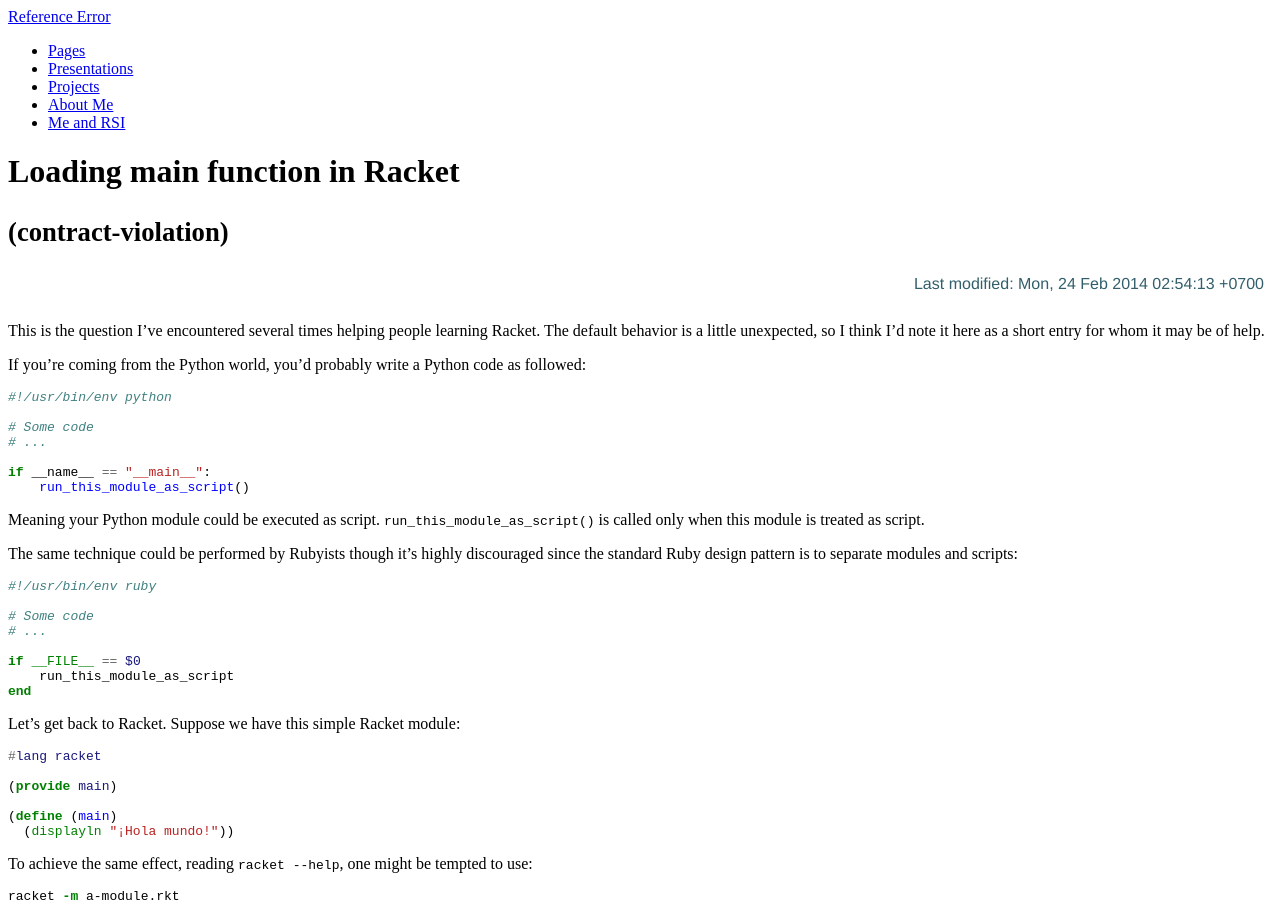
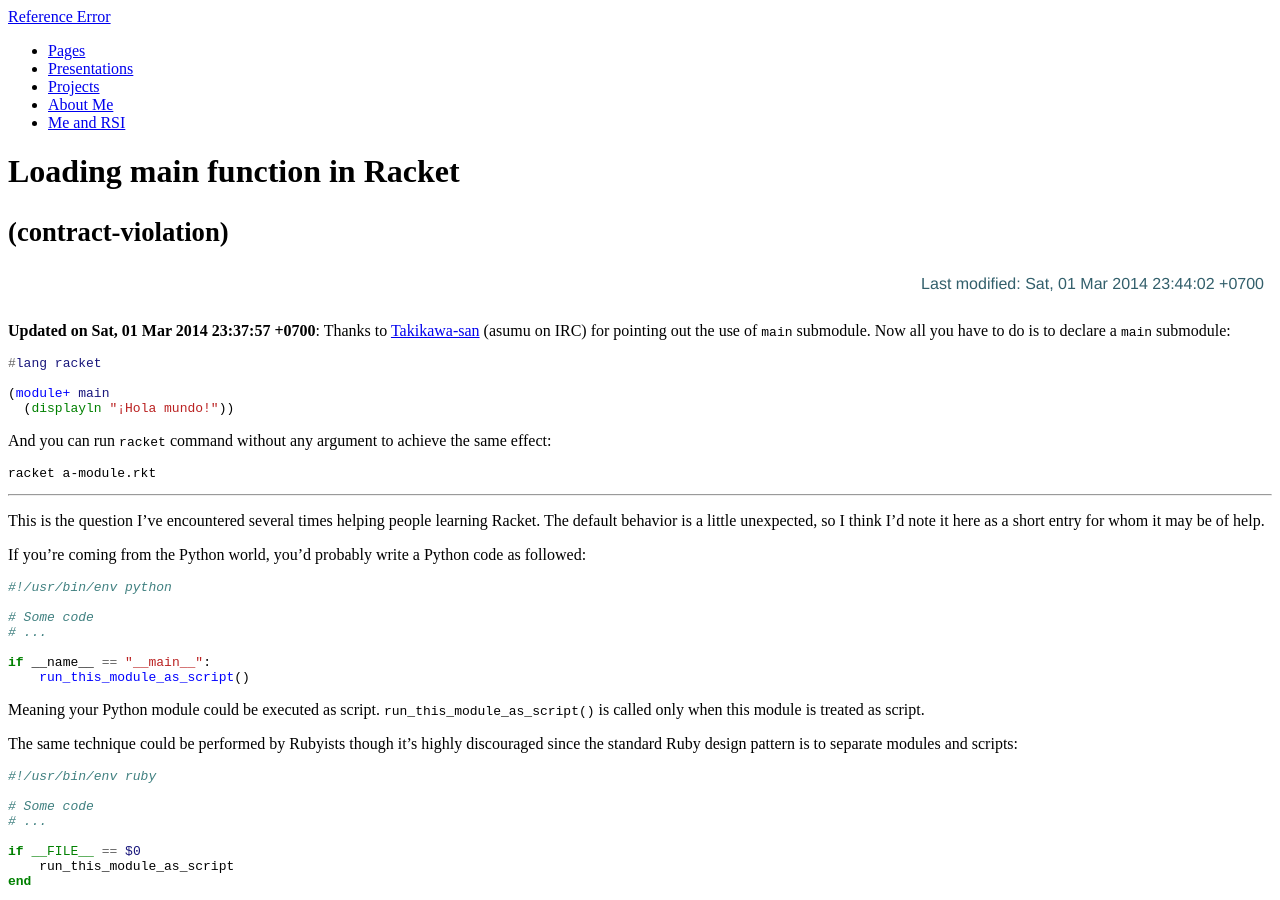
Before and after one commit to cmpitg/cmpitg.github.com, a Jekyll site: the page built from _posts/2014-02-24-loading-main-function-in-racket.md, in a window 1280 px wide and 900 px high. Built offline with Jekyll 4.4.1, drawn with Linux system fonts in a browser that asks for light colours; Markdown is read by kramdown in place of the engine named in the settings; a script that is not in the unit is left out; comment, search, counter and statistics services are not loaded.

Commit message:
Update post: use of main submodule for Racket

````diff
--- a/_posts/2014-02-24-loading-main-function-in-racket.md
+++ b/_posts/2014-02-24-loading-main-function-in-racket.md
@@ -4,9 +4,30 @@ title: Loading main function in Racket
 tagline: "(contract-violation)"
 category: Programming
 tags: [racket, beginner, programming]
-last_updated: Mon, 24 Feb 2014 02:54:13 +0700
+last_updated: Sat, 01 Mar 2014 23:44:02 +0700
 ---
 {% include JB/setup %}
+
+**Updated on Sat, 01 Mar 2014 23:37:57 +0700**: Thanks to
+[Takikawa-san](https://github.com/takikawa) (asumu on IRC) for pointing out
+the use of `main` submodule.  Now all you have to do is to declare a `main`
+submodule:
+
+```racket
+#lang racket
+
+(module+ main
+  (displayln "¡Hola mundo!"))
+```
+
+And you can run `racket` command without any argument to achieve the same
+effect:
+
+```sh
+racket a-module.rkt
+```
+
+---
 
 This is the question I've encountered several times helping people learning
 Racket.  The default behavior is a little unexpected, so I think I'd note it
````
